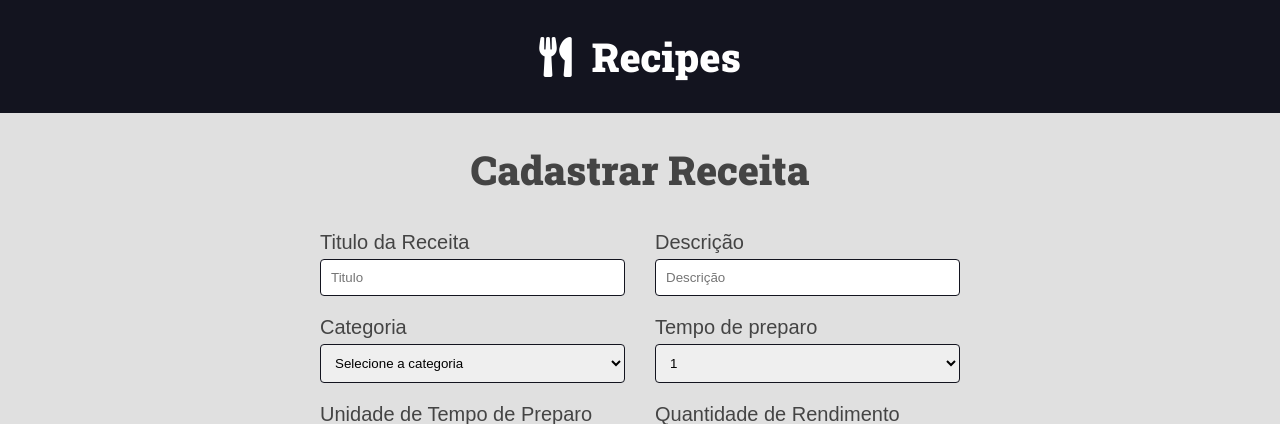
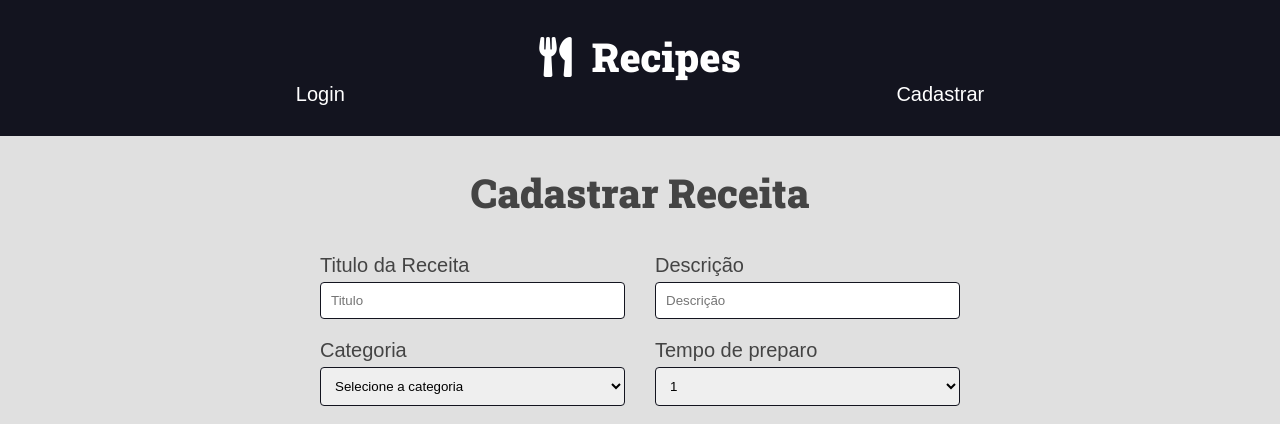
Before and after one commit to mrpresta/RecipesProject, a Django app: page /cadastrar_receita/ in a window 1280 px wide. Shown: the top 424 px of the page. Run offline with Django 5.2, Linux system fonts and the light colour scheme; a user stored in the database is signed in; data comes from the database, SQL or seed files in the repository; both versions use the stored data as it was after the commit.

Commit message:
adicionado js de segurança para apagar a receita quarendo apagar e nao so por cliar sem querer no botao, troca de link pro botao no apagar e estilização do botao padronizada como o link a na situação logado e com receitas nao aprovadas ainda tendo a pocibilidade de apagar e editar elas

```diff
--- a/authors/forms.py
+++ b/authors/forms.py
@@ -1,6 +1,4 @@
 import re
-from idlelib.debugobj import myrepr
-
 from django import forms
 from django.contrib.auth.models import User
 from django.core.exceptions import ValidationError
@@ -212,8 +210,8 @@ class CadastrarReceitaForm(forms.ModelForm):
         super_clean = super().clean()
 
         cleanded_data = self.cleaned_data
-        tittle = super_clean.get('tittle')
-        description = super_clean.get('description')
+        tittle = cleanded_data.get('tittle')
+        description = cleanded_data.get('description')
 
 
         if len(tittle) < 5:
@@ -225,9 +223,6 @@ class CadastrarReceitaForm(forms.ModelForm):
 
 
 
-
-
-
         if self.my_errors:
             raise ValidationError(self.my_errors)
         return super_clean
--- a/authors/templates/authors/cadastrar_receita.html
+++ b/authors/templates/authors/cadastrar_receita.html
@@ -9,16 +9,6 @@ Cadastrar Receita
     <form action="{% url 'authors:cadastrar_receitas' %}" method="POST" enctype="multipart/form-data">
         {% csrf_token %}
         {% include 'partials/forms.html' %}
-        {% if form.errors %}
-        <div class="form-content form-content-grid">
-            <div class="form-group">
-                <div class="message message-error">
-                    Não foi possível Cadastrar essa receita. Verifique os campos e tente novamente.
-                </div>
-            </div>
-        </div>
-        {% endif %}
-
         <div class="form-group form-content-grid center">
             <button type="submit">Cadastrar</button>
         </div>
--- a/authors/views.py
+++ b/authors/views.py
@@ -119,7 +119,7 @@ def cadastrar_receita(request):
 
             return redirect('authors:pagina_de_usuario')
         else:
-            messages.error(request, 'Erro ao salvar recipe. Verifique os campos e tente novamente.')
+            messages.error('Receita nao cadastrada. Verifique os campos e tente novamente')
     else:
         form = CadastrarReceitaForm()
 
--- a/base_templates/base.html
+++ b/base_templates/base.html
@@ -1,8 +1,10 @@
+{% load static %}
 <!DOCTYPE html>
 <html lang="pt-br">
     <head>
     <title>{% block title %} base {% endblock %} | Recipes </title>
     {% include 'partials/head.html' %}
+
     </head>
     <body>
         {% include 'partials/header.html' %}
@@ -13,5 +15,9 @@
         {% include 'partials/pagination.html' %}
 
         {% include 'partials/footer.html' %}
+
+    {% block scripts %}
+        <script src="{% static 'js/scripts.js' %}"></script>
+    {% endblock %}
     </body>
 </html>
--- a/base_templates/partials/head.html
+++ b/base_templates/partials/head.html
@@ -10,3 +10,4 @@
   <link rel="preconnect" href="https://fonts.googleapis.com">
   <link rel="preconnect" href="https://fonts.gstatic.com" crossorigin>
   <link href="https://fonts.googleapis.com/css2?family=Roboto+Slab:wght@900&display=swap" rel="stylesheet">
+<!--links java scrip -->
--- a/base_templates/partials/header.html
+++ b/base_templates/partials/header.html
@@ -6,5 +6,14 @@
         <span class="main-logo-text">Recipes</span>
       </a>
     </h1>
+    <div class="logar-cadastrar-links">
+    <a class="main-logo login"  href="{% url 'authors:login' %}">
+      Login
+    </a>
+
+    <a class="main-logo cadastrar"  href="{% url 'authors:register' %}">
+      Cadastrar
+    </a>
   </div>
+    </div>
 </header>
--- a/static/css/style.css
+++ b/static/css/style.css
@@ -91,8 +91,26 @@ h6 {
     margin: 0 auto;
 }
 .main-logo-icon {
+    justify-content: flex-end;
     margin-right: 2rem;
 }
+
+.logar-cadastrar-links{
+    display: flex;
+    justify-content: center;
+    align-items: center;
+    gap: 20px;
+}
+.logar-cadastrar-links a:hover{
+    color:  var(--color-primary);
+
+}
+.login,
+.cadastrar{
+    font-size: 2rem;
+}
+
+
 
 /* area de search */
 .search-form{
@@ -327,6 +345,9 @@ h6 {
     .form-content-grid{
         grid-template-columns: repeat(auto-fit, minmax(100%, 1fr));
     }
+    .logar-cadastrar-links{
+        align-item:center;
+    }
 }
 
 /* formularios */
@@ -454,9 +475,23 @@ form-group a {
 }
 .h1-login-cadastro{
     color: var(--color-primary-dark);
-    padding:2rem;
+    padding: 2rem;
     text-align: center;
 }
 .span2 {
     grid-column: span 2;
 }
+
+button.recipe-read-more {
+    padding: 1.5rem;
+    font-size: 1.6rem;
+    width: 100%;
+    border:none;
+    background: var(--color-primary-dark);
+    color: var(--color-white);
+    align-items: center;
+}
+
+button.recipe-read-more:hover{
+    filter: brightness(2);
+}
--- /dev/null
+++ b/static/js/scripts.js
@@ -0,0 +1,17 @@
+function my_scope(){
+    const forms = document.querySelectorAll('.form-delete');
+
+    for (const form of forms){
+        form.addEventListener('submit', function (e) {
+            e.preventDefault();
+
+            const confirmed = confirm('Tem certeza que deseja apagar esssa receita');
+
+            if (confirmed){
+                form.submit();
+            }
+        });
+    }
+}
+
+my_scope();
```
Also changed, not shown: recipes/templates/recipes/partials/recipe.html (+5 -7 lines), db.sqlite3.
